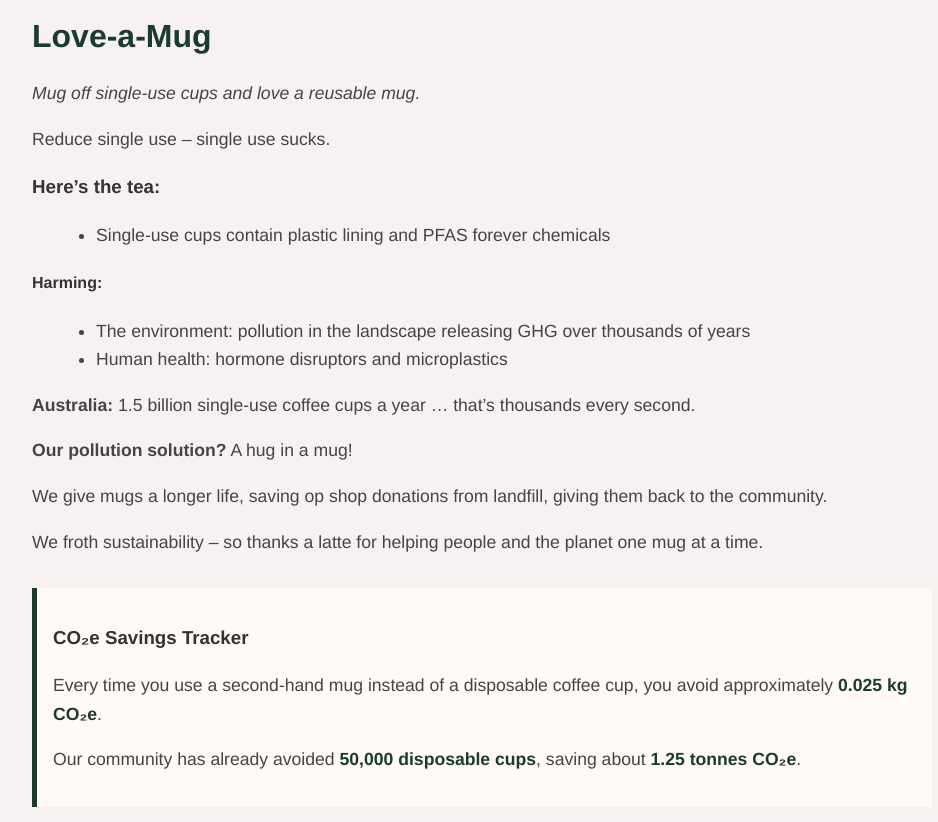
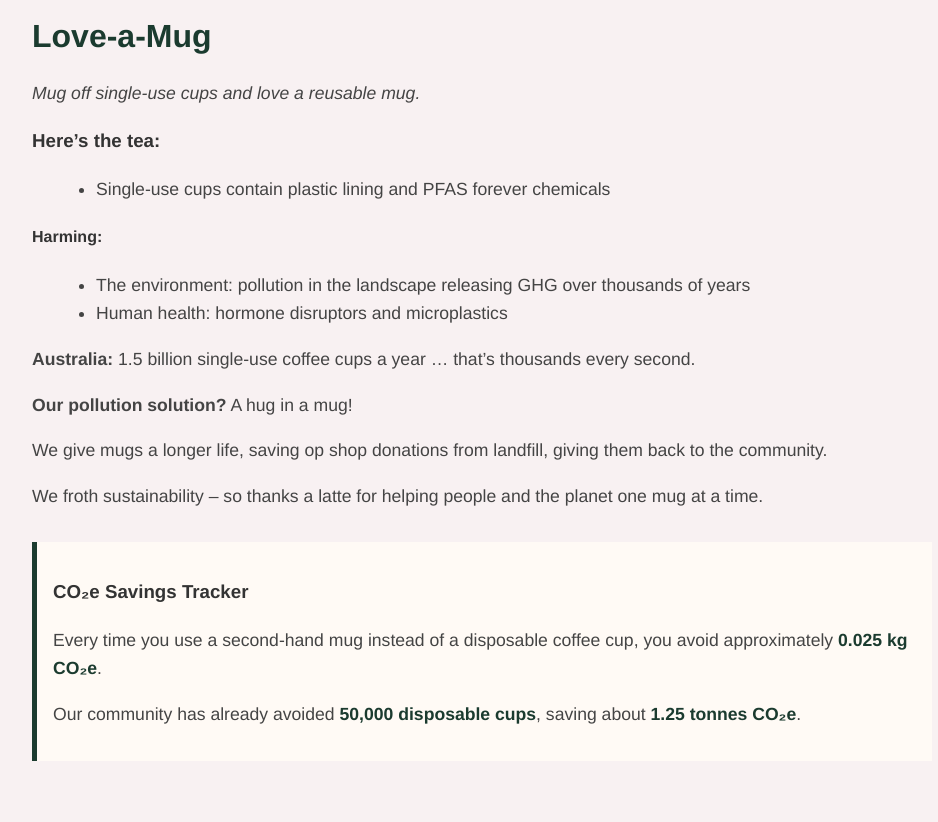
Before and after one commit to TheReuseRevolution/Website, a plain HTML site: page reuse_revolution_site (1).html in a window 1280 px wide. Shown: the part 880-1702 px from the top of the page, without its empty margins (158-1096 px from the left). Drawn offline with Linux system fonts and the light colour scheme.

Commit message:
reuse_revolution_site.html

```diff
--- a/reuse_revolution_site (1).html
+++ b/reuse_revolution_site (1).html
@@ -66,7 +66,6 @@
     <section id="love-a-mug">
         <h2>Love-a-Mug</h2>
         <p><em>Mug off single-use cups and love a reusable mug.</em></p>
-        <p>Reduce single use – single use sucks.</p>
         <h3>Here’s the tea:</h3>
         <ul>
             <li>Single-use cups contain plastic lining and PFAS forever chemicals</li>
```
